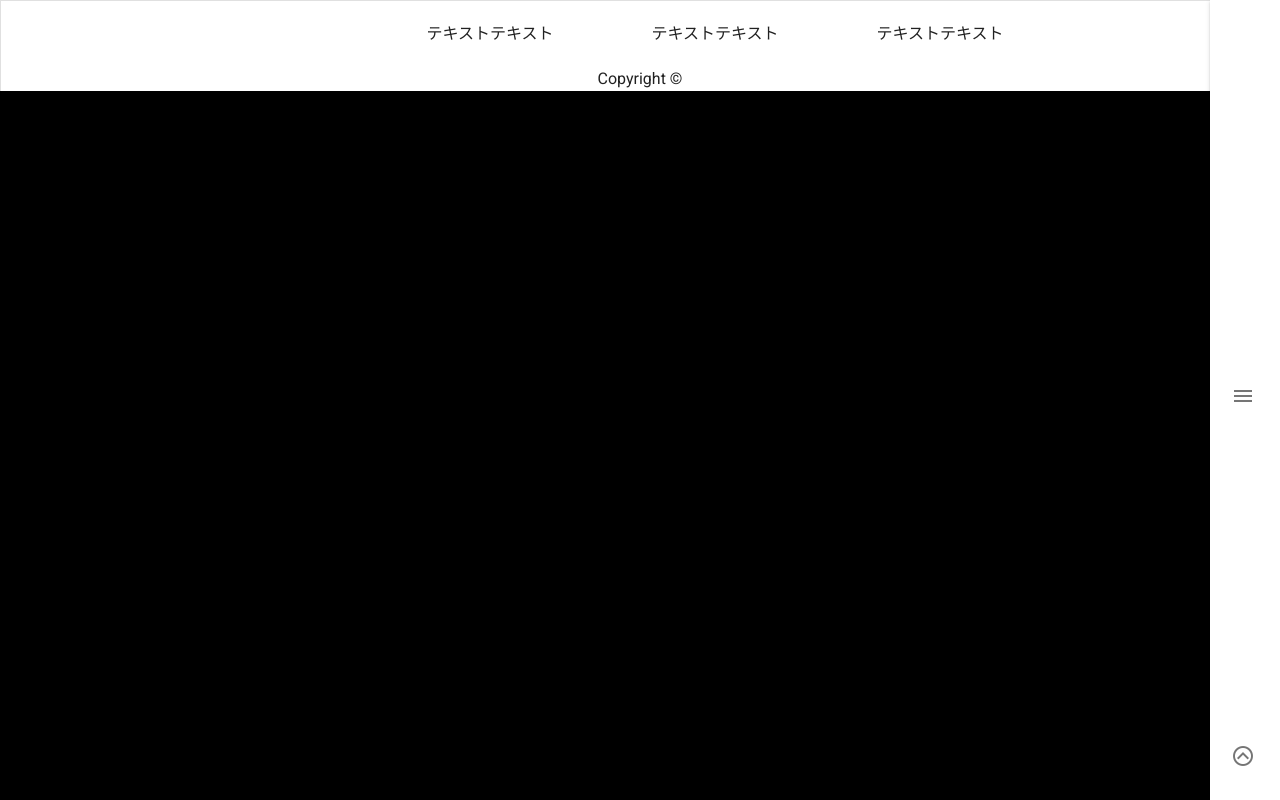
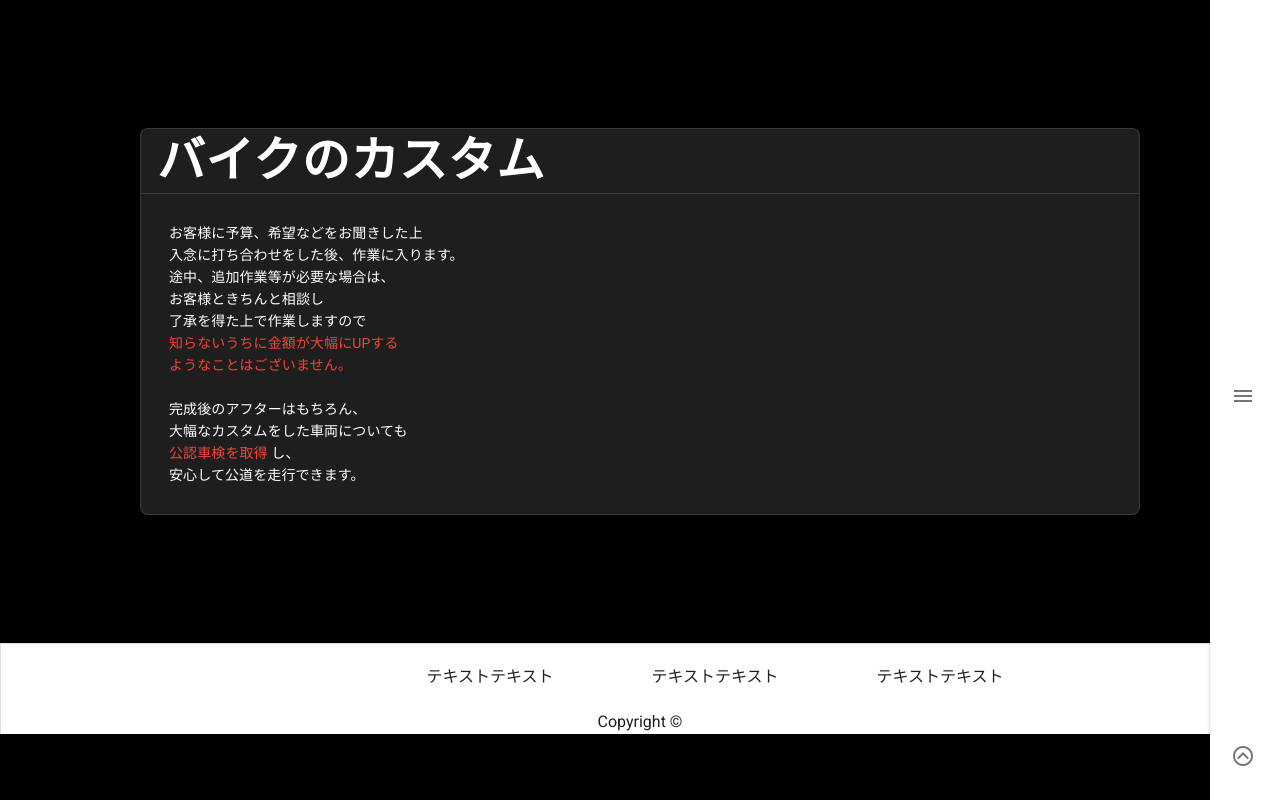
Before and after one commit to phann-phearoen/mechadock, a Nuxt app: page /custom_bikes in a window 1280 px wide. Built offline with nearby package versions, Linux system fonts and the light colour scheme.

Commit message:
change cards to dark outlined

```diff
--- a/pages/about.vue
+++ b/pages/about.vue
@@ -1,6 +1,6 @@
 <template>
   <v-container class="demo-container">
-    <v-card color="grey">
+    <v-card rounded="lg" outlined dark>
       <v-card-title class="white--text meka-title">メカドックについて</v-card-title>
       <v-divider dark></v-divider>
       <v-card-text>
--- /dev/null
+++ b/pages/custom_bikes/index.vue
@@ -0,0 +1,36 @@
+<template>
+  <v-container class="demo-container">
+    <v-card rounded="lg" outlined dark>
+      <v-card-title class="white--text meka-title">バイクのカスタム</v-card-title>
+      <v-divider dark></v-divider>
+      <v-card-text>
+        <v-row class="ma-0 pa-0" justify="center">
+          <v-col cols="12" sm="6" align-self="center">
+            <div class="white--text">
+              お客様に予算、希望などをお聞きした上<br>
+              入念に打ち合わせをした後、作業に入ります。<br>
+              途中、追加作業等が必要な場合は、<br>
+              お客様ときちんと相談し<br>
+              了承を得た上で作業しますので<br>
+            </div>
+            <div class="red--text">
+              知らないうちに金額が大幅にUPする<br>
+              ようなことはございません。<br><br>
+            </div>
+            <div class="white--text">
+              完成後のアフターはもちろん、<br>
+              大幅なカスタムをした車両についても<br>
+              <span class="red--text">
+                公認車検を取得
+              </span>し、<br>
+              安心して公道を走行できます。
+            </div>
+          </v-col>
+          <v-col cols="12" sm="6" align-self="center">
+
+          </v-col>
+        </v-row>
+      </v-card-text>
+    </v-card>
+  </v-container>
+</template>
--- a/pages/services/index.vue
+++ b/pages/services/index.vue
@@ -1,6 +1,6 @@
 <template>
   <v-container class="demo-container">
-    <v-card color="grey" rounded="lg">
+    <v-card rounded="lg" outlined dark>
       <v-card-title class="white--text meka-title">サービスメニュー</v-card-title>
       <v-divider dark></v-divider>
       <v-card-text>
```
